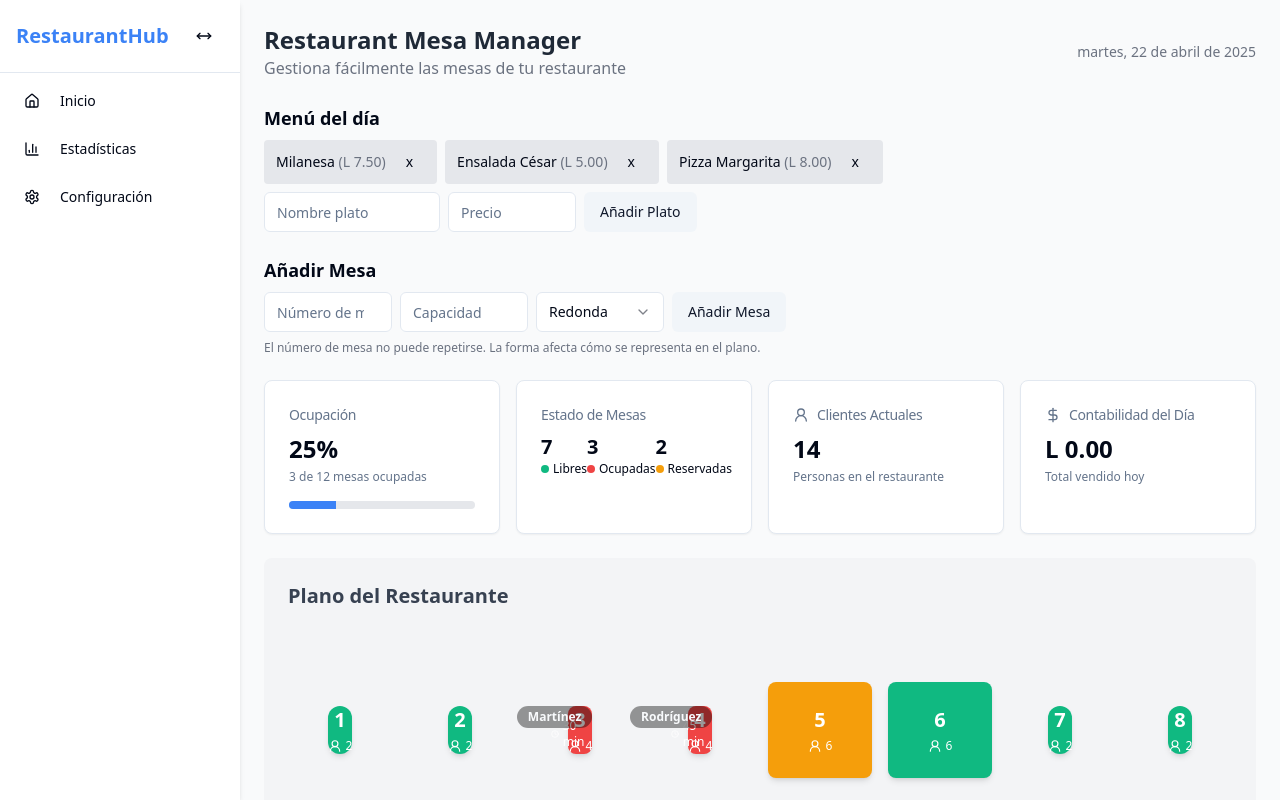
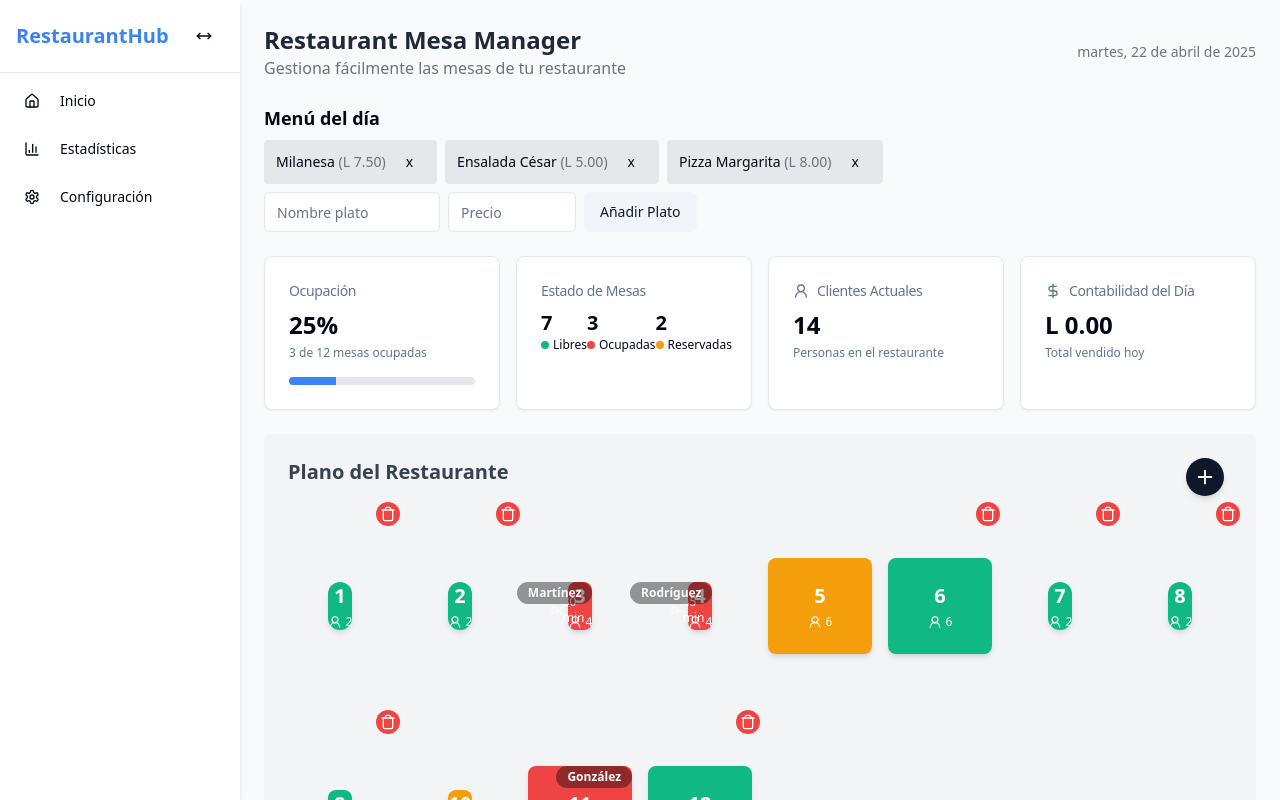
Before and after one commit to MrMRmiguelo/La-Selecta, a React (Vite) app: page / in a window 1280 px wide. Built offline with nearby package versions, Linux system fonts and the light colour scheme.

Commit message:
feat: Add table management to floor plan
Allow adding and removing tables from the restaurant floor plan.

```diff
--- /dev/null
+++ b/src/components/restaurant/AddTableDialog.tsx
@@ -0,0 +1,75 @@
+
+import { useState } from "react";
+import { Dialog, DialogTrigger, DialogContent, DialogTitle, DialogDescription, DialogFooter } from "@/components/ui/dialog";
+import { Input } from "@/components/ui/input";
+import { Button } from "@/components/ui/button";
+import { Select, SelectTrigger, SelectValue, SelectContent, SelectItem } from "@/components/ui/select";
+
+interface AddTableDialogProps {
+  open: boolean;
+  onOpenChange: (open: boolean) => void;
+  onAdd: (number: number, capacity: number, shape: "round" | "square" | "rect") => void;
+}
+
+export function AddTableDialog({ open, onOpenChange, onAdd }: AddTableDialogProps) {
+  const [number, setNumber] = useState("");
+  const [capacity, setCapacity] = useState("");
+  const [shape, setShape] = useState<"round" | "square" | "rect">("round");
+
+  const handleSubmit = () => {
+    if (!number || !capacity || Number(number) <= 0 || Number(capacity) <= 0) return;
+    onAdd(Number(number), Number(capacity), shape);
+    setNumber("");
+    setCapacity("");
+    setShape("round");
+    onOpenChange(false);
+  };
+
+  return (
+    <Dialog open={open} onOpenChange={onOpenChange}>
+      <DialogContent>
+        <DialogTitle>Añadir mesa</DialogTitle>
+        <DialogDescription>
+          Indica el número, la capacidad y la forma de la mesa.
+        </DialogDescription>
+        <div className="flex flex-col gap-3 mt-2">
+          <Input
+            placeholder="Número"
+            value={number}
+            onChange={e => setNumber(e.target.value.replace(/\D/, ""))}
+            type="number"
+            min={1}
+          />
+          <Input
+            placeholder="Capacidad"
+            value={capacity}
+            onChange={e => setCapacity(e.target.value.replace(/\D/, ""))}
+            type="number"
+            min={1}
+          />
+          <Select
+            value={shape}
+            onValueChange={v => setShape(v as "round" | "square" | "rect")}
+          >
+            <SelectTrigger>
+              <SelectValue placeholder="Forma" />
+            </SelectTrigger>
+            <SelectContent>
+              <SelectItem value="round">Redonda</SelectItem>
+              <SelectItem value="square">Cuadrada</SelectItem>
+              <SelectItem value="rect">Rectangular</SelectItem>
+            </SelectContent>
+          </Select>
+        </div>
+        <DialogFooter>
+          <Button variant="secondary" onClick={() => onOpenChange(false)}>
+            Cancelar
+          </Button>
+          <Button onClick={handleSubmit}>
+            Añadir
+          </Button>
+        </DialogFooter>
+      </DialogContent>
+    </Dialog>
+  );
+}
--- a/src/components/restaurant/FloorPlan.tsx
+++ b/src/components/restaurant/FloorPlan.tsx
@@ -1,20 +1,43 @@
 
 import { Table, TableProps } from "@/components/restaurant/Table";
+import { Trash, Plus } from "lucide-react";
 
 interface FloorPlanProps {
   tables: TableProps[];
   onTableSelect: (tableId: number) => void;
+  onDeleteTable: (tableId: number) => void;
+  onOpenAddTable: () => void;
 }
 
-export function FloorPlan({ tables, onTableSelect }: FloorPlanProps) {
+export function FloorPlan({ tables, onTableSelect, onDeleteTable, onOpenAddTable }: FloorPlanProps) {
   return (
-    <div className="bg-gray-100 p-6 rounded-lg">
+    <div className="bg-gray-100 p-6 rounded-lg relative">
       <h2 className="text-xl font-bold mb-6 text-gray-700">Plano del Restaurante</h2>
-
+      <button
+        onClick={onOpenAddTable}
+        className="absolute right-8 top-6 z-20 bg-primary text-white p-2 rounded-full shadow-md hover:bg-primary/80 transition"
+        title="Añadir mesa"
+        type="button"
+      >
+        <Plus size={22} />
+      </button>
       <div className="grid grid-cols-4 md:grid-cols-6 lg:grid-cols-8 gap-4 relative min-h-[400px]">
         {tables.map((table) => (
-          <div key={table.id} className="flex items-center justify-center">
+          <div key={table.id} className="relative flex items-center justify-center">
             <Table {...table} onClick={onTableSelect} />
+            {table.status === "free" && (
+              <button
+                title="Eliminar mesa"
+                onClick={e => {
+                  e.stopPropagation();
+                  onDeleteTable(table.id);
+                }}
+                className="absolute -top-2 -right-2 z-10 bg-red-500 text-white rounded-full p-1 hover:bg-red-600 transition"
+                type="button"
+              >
+                <Trash size={16} />
+              </button>
+            )}
           </div>
         ))}
       </div>
--- a/src/pages/Index.tsx
+++ b/src/pages/Index.tsx
@@ -9,6 +9,7 @@ import { MenuItem, TableFoodItem } from "@/types/restaurant";
 import { Button } from "@/components/ui/button";
 import { Input } from "@/components/ui/input";
 import { Select, SelectTrigger, SelectValue, SelectContent, SelectItem } from "@/components/ui/select";
+import { AddTableDialog } from "@/components/restaurant/AddTableDialog";
 
 const DEFAULT_MENU: MenuItem[] = [
   { id: 1, name: "Milanesa", price: 7.5 },
@@ -39,10 +40,13 @@ const Index = () => {
   const [newDishName, setNewDishName] = useState("");
   const [newDishPrice, setNewDishPrice] = useState("");
 
-  // Nuevo: Estados para añadir mesas
-  const [newTableNumber, setNewTableNumber] = useState("");
-  const [newTableCapacity, setNewTableCapacity] = useState("");
-  const [newTableShape, setNewTableShape] = useState<"round" | "square" | "rect">("round");
+  // Nuevo: Estados para añadir mesas (ya no necesarios aquí)
+  // const [newTableNumber, setNewTableNumber] = useState("");
+  // const [newTableCapacity, setNewTableCapacity] = useState("");
+  // const [newTableShape, setNewTableShape] = useState<"round" | "square" | "rect">("round");
+
+  // Nuevo: Estado diálogo para añadir mesas
+  const [addTableOpen, setAddTableOpen] = useState(false);
 
   // Contabilidad diaria
   const [dailyTotal, setDailyTotal] = useState(0);
@@ -92,10 +96,8 @@ const Index = () => {
     );
   };
 
-  // Añadir nueva mesa
-  const handleAddTable = () => {
-    const number = parseInt(newTableNumber, 10);
-    const capacity = parseInt(newTableCapacity, 10);
+  // Nuevo: Agregar mesa (desde modal)
+  const handleAddTable = (number: number, capacity: number, shape: "round" | "square" | "rect") => {
     if (
       isNaN(number) ||
       isNaN(capacity) ||
@@ -113,12 +115,16 @@ const Index = () => {
         number,
         capacity,
         status: "free",
-        shape: newTableShape
+        shape
       }
     ]);
-    setNewTableNumber("");
-    setNewTableCapacity("");
-    setNewTableShape("round");
+  };
+
+  // Eliminar mesa
+  const handleDeleteTable = (tableId: number) => {
+    setTables(
+      tables.filter(t => t.id !== tableId)
+    );
   };
 
   return (
@@ -168,52 +174,14 @@ const Index = () => {
           </div>
         </section>
 
-        {/* NUEVO: Formulario para agregar mesas */}
-        <section className="mb-6">
-          <h2 className="text-lg font-semibold mb-2">Añadir Mesa</h2>
-          <div className="flex gap-2 flex-wrap items-center">
-            <Input
-              placeholder="Número de mesa"
-              value={newTableNumber}
-              onChange={e => setNewTableNumber(e.target.value.replace(/\D/, ""))}
-              className="w-32"
-              type="number"
-              min={1}
-            />
-            <Input
-              placeholder="Capacidad"
-              value={newTableCapacity}
-              onChange={e => setNewTableCapacity(e.target.value.replace(/\D/, ""))}
-              className="w-32"
-              type="number"
-              min={1}
-            />
-            <Select
-              value={newTableShape}
-              onValueChange={v => setNewTableShape(v as "round" | "square" | "rect")}
-            >
-              <SelectTrigger className="w-32">
-                <SelectValue placeholder="Forma" />
-              </SelectTrigger>
-              <SelectContent>
-                <SelectItem value="round">Redonda</SelectItem>
-                <SelectItem value="square">Cuadrada</SelectItem>
-                <SelectItem value="rect">Rectangular</SelectItem>
-              </SelectContent>
-            </Select>
-            <Button variant="secondary" onClick={handleAddTable}>Añadir Mesa</Button>
-          </div>
-          <div className="text-xs text-gray-500 mt-2">
-            El número de mesa no puede repetirse. La forma afecta cómo se representa en el plano.
-          </div>
-        </section>
-
         <Dashboard tables={tables} dailyTotal={dailyTotal} />
 
         <div className="mt-8">
           <FloorPlan
             tables={tables}
             onTableSelect={handleTableSelect}
+            onDeleteTable={handleDeleteTable}
+            onOpenAddTable={() => setAddTableOpen(true)}
           />
         </div>
       </div>
@@ -225,6 +193,12 @@ const Index = () => {
         onUpdateTable={handleUpdateTable}
         menu={menu}
       />
+
+      <AddTableDialog
+        open={addTableOpen}
+        onOpenChange={setAddTableOpen}
+        onAdd={handleAddTable}
+      />
     </RestaurantLayout>
   );
 };
```
